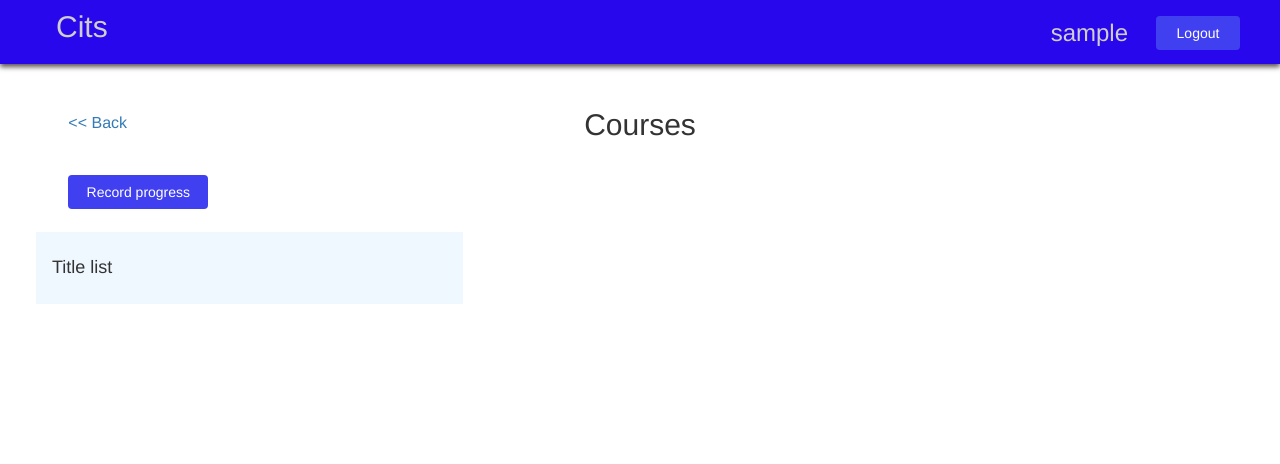
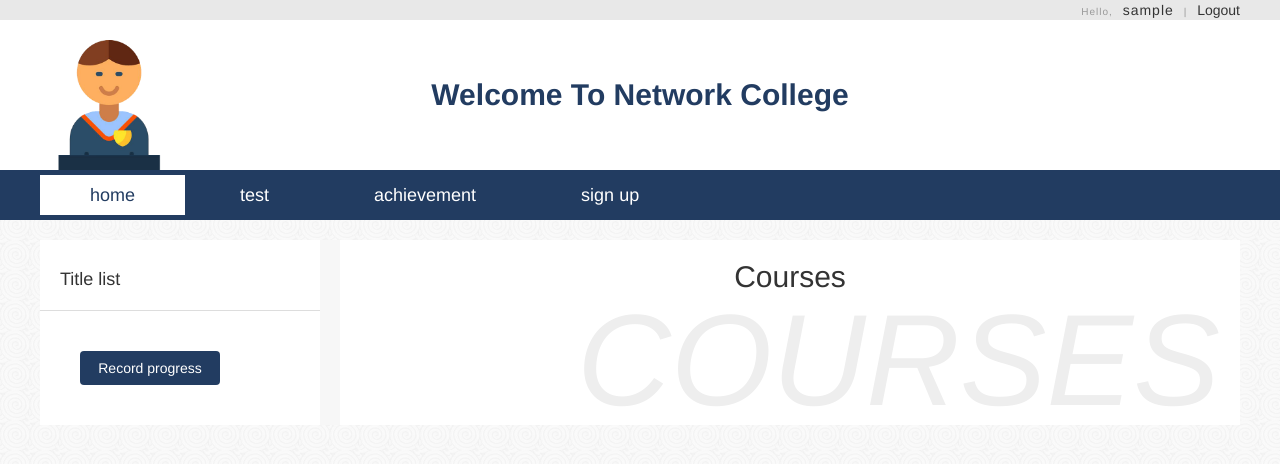
Before and after one commit to ZhuyuPhoebe/cits5505-project2, a plain HTML site: page frontend/pages/learnSections.html in a window 1280 px wide. Drawn offline with nearby package versions, Linux system fonts and the light colour scheme; sample sign-in values are in the browser's storage.

Commit message:
learnSections

```diff
--- a/frontend/pages/learnSections.html
+++ b/frontend/pages/learnSections.html
@@ -4,45 +4,54 @@
 <head>
     <script src="https://cdn.staticfile.org/jquery/1.10.2/jquery.min.js"></script>
     <link rel="stylesheet" type="text/css" href="../static/css/main.css">
+    <link rel="stylesheet" type="text/css" href="../static/css/base.css">
     <link rel="stylesheet" type="text/css" href="../static/css/learnSections.css">
     <link rel="stylesheet" href="https://cdn.jsdelivr.net/npm/bootstrap@3.3.7/dist/css/bootstrap.min.css"
         integrity="sha384-BVYiiSIFeK1dGmJRAkycuHAHRg32OmUcww7on3RYdg4Va+PmSTsz/K68vbdEjh4u" crossorigin="anonymous">
 </head>
 
 <body>
-    <div class="nav">
-        <div>
-            <h2>
-                <a href="./index.html">Cits</a>
-            </h2>
-            <div class="menu">
-                <ul>
-                    <li>
-                        <h3 id="user"></h3>
-                    </li>
-                    <li>
-                        <input class="btn" type="button" value="Logout" onclick="logout(event)" />
-                    </li>
-                </ul>
-            </div>
+    <div class="top_box">
+        <div class="top">
+            <em>Hello,</em>
+            <span id="user"></span>
+            <i>|</i>
+            <input class="logout" type="button" value="Logout" onclick="logout(event)" />
         </div>
     </div>
-    <div class="flex-container">
-        <div class="cus-container col-xs-11 col-sm-11 col-md-11 col-lg-11">
-            <h2 class="center">Courses</h2>
-            <a class="back" href="./learn.html">&lt;&lt; Back</a>
-            <button class="right btn learn-btn" onclick="addLearn(event);">
-                Record progress
-            </button>
-            <div class="row">
-                <div class="col-xs-4 col-sm-4 col-md-4 col-lg-4 list-group" id="left-nav">
+    <div class="header_box">
+        <div class="header">
+            Welcome To Network College
+        </div>
+        <div class="menu_box">
+            <ul>
+                <li class="on"><a href="./index.html">home</a></li>
+                <li><a href="./info.html">test</a></li>
+                <li><a href="./aboutMe.html">achievement</a></li>
+                <li><a href="./signUp.html">sign up</a></li>
+            </ul>
+        </div>
+    </div>
+    <div class="section_box">
+        <div class="section">
+            <div class="left">
+                <div class="list-group" id="left-nav">
                     <h4>Title list</h4>
                 </div>
-                <div class="col-xs-8 col-sm-8 col-md-8 col-lg-8 learn-container">
-                    <div class="center" id="learn"></div>
+                <button class="btn learn-btn" onclick="addLearn(event);">
+                    Record progress
+                </button>
+            </div>
+            <div class="right">
+                <h2 class="center">Courses</h2>
+                <div class="learn-container">
+                    <div class="" id="learn"></div>
+                </div>
+
+                <div class="right_bg">
+                    COURSES
                 </div>
             </div>
-
         </div>
     </div>
 </body>
--- a/frontend/static/css/base.css
+++ b/frontend/static/css/base.css
@@ -135,6 +135,10 @@ a,a:hover{
 .gotop:hover{
     color: #fff;
     background: #999;
-}.gotop:focus{
-    color: #fff;
 }
+.btn.focus,
+.btn:focus,
+.btn:hover{
+    color: #fff !important;
+
+}
--- a/frontend/static/css/learnSections.css
+++ b/frontend/static/css/learnSections.css
@@ -9,15 +9,18 @@ img {
 }
 
 #left-nav {
-    position: fixed;
+    /* position: fixed;
     left: 36px;
     top: 232px;
     background: aliceblue;
-    padding: 16px;
+    padding: 16px; */
 }
 
 .learn-container {
-    margin-left: 36%;
+    /* margin-left: 36%; */
+    background: #fff;
+    position: relative;
+    z-index: 5;
 }
 
 example {
@@ -38,3 +41,71 @@ code {
 .learn-btn {
     width: 140px;
 }
+
+.section_box{
+    width: 100%;
+    float: left;
+}
+.section_box .section{
+    width: 1200px;
+    margin: 20px auto;
+    background: #fff;
+    display: flex;
+}
+.section .left{
+    float: left;
+    width: 25%;
+    padding:20px 0;
+    border-right:20px solid #f7f7f7;
+}
+.section .left h4{
+    /* font-weight: 700; */
+    border-bottom: 1px solid #ddd;
+    padding-bottom: 20px;
+    padding-left: 20px;
+}
+
+.section .list-group-item{
+    background: #fff;
+    color: #333;
+    border:none;
+    padding-left: 40px;
+}
+.section .list-group-item:hover{
+    background: #eee;
+    color: #333;
+}
+.section .right{
+    float: left;
+    width: 75%;
+    padding: 0 40px 74px;
+    position: relative;
+}
+.section .right .right_bg{
+    position: absolute;
+    right:20px;
+    bottom: 0;
+    font-size: 130px;
+    line-height: 1;
+    color: #eee;
+    z-index: 1;
+    font-style: italic;
+}
+.section .left .btn{
+    background: #223c61;
+    margin: 20px 40px;
+}
+.section .left .btn:hover{
+    background:#31517f;
+    color: #fff;
+}
+.section .left{}
+.section .left{}
+.section .left{}
+.section .left{}
+.section .left{}
+.section .left{}
+.section .left{}
+.section .right hr{
+    border: none;
+}
```
Also changed, not shown: frontend/pages/quiz.html (+1 -0 lines).
